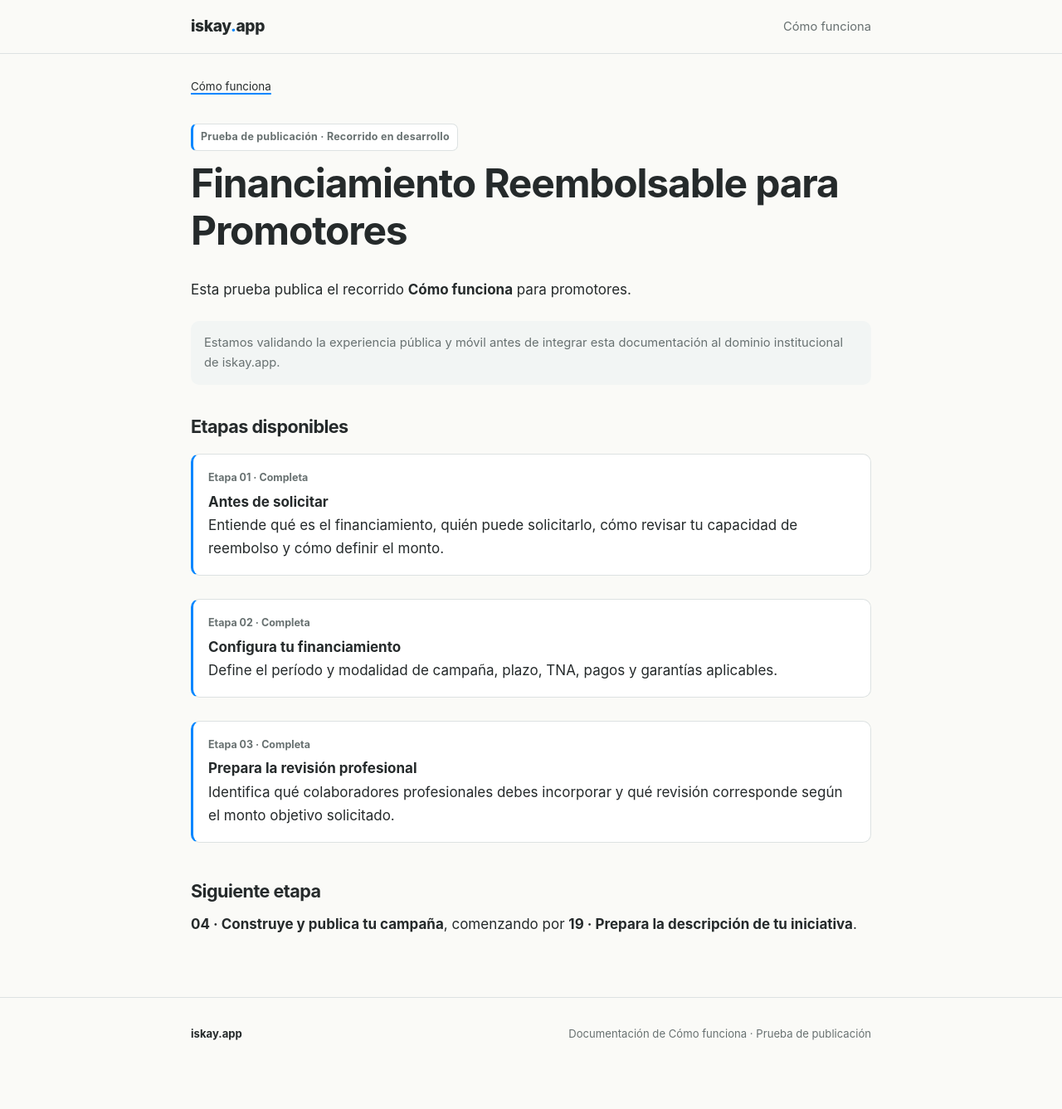
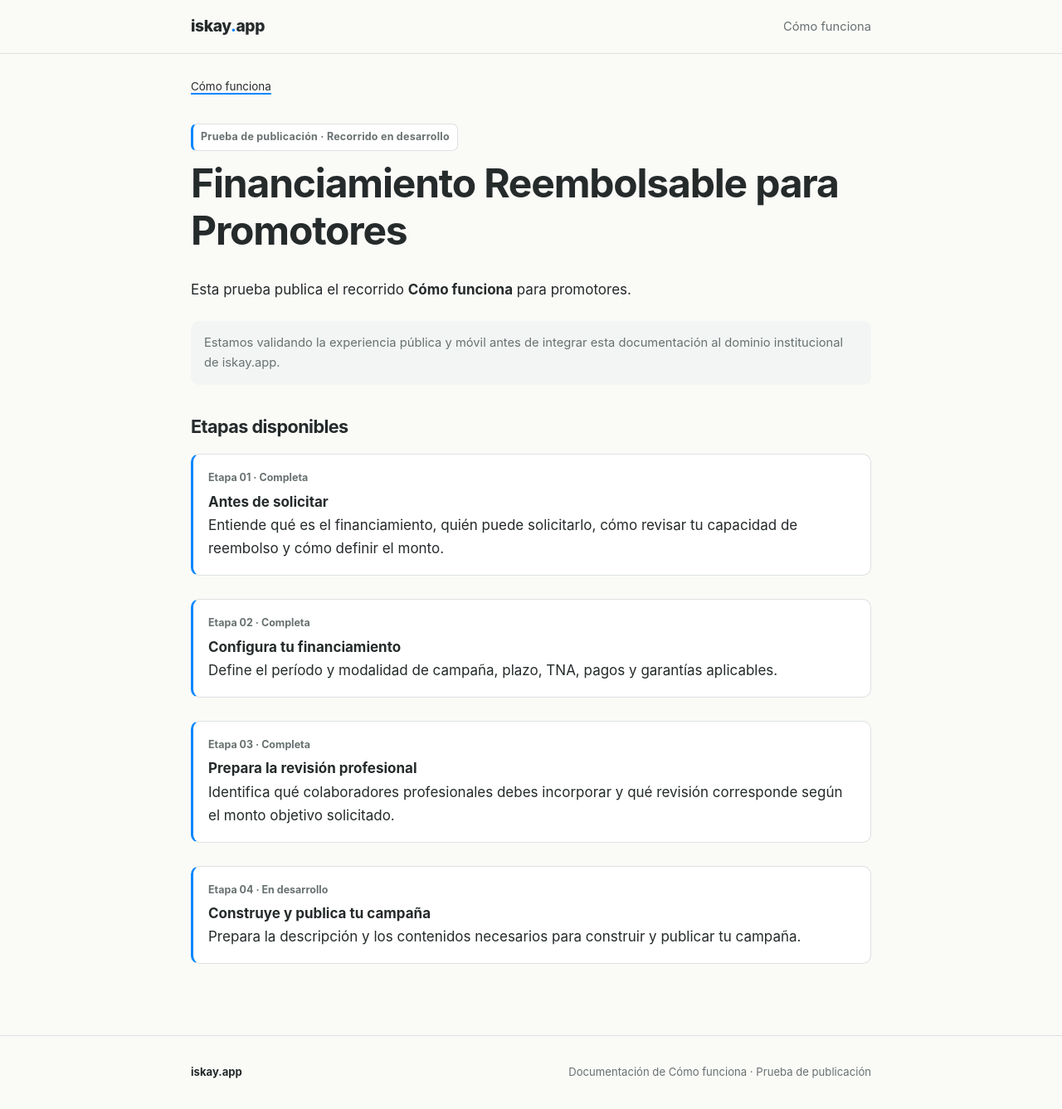
Before and after one commit to iskayApp/como-funciona, a Jekyll site: the page built from index.md, in a window 1280 px wide and 1337 px high. Shown: the whole window at 83% size. Built offline with Jekyll 4.4.1, drawn with Linux system fonts in a browser that asks for light colours.

Commit message:
docs: mostrar etapa 04 en portada

```diff
--- a/index.md
+++ b/index.md
@@ -38,8 +38,11 @@ Estamos validando la experiencia pública y móvil antes de integrar esta docume
       Identifica qué colaboradores profesionales debes incorporar y qué revisión corresponde según el monto objetivo solicitado.
     </a>
   </li>
+  <li>
+    <a href="{{ '/financiamiento-reembolsable/promotores/construye-y-publica-tu-campana/' | relative_url }}">
+      <span class="topic-number">Etapa 04 · En desarrollo</span>
+      <strong>Construye y publica tu campaña</strong><br>
+      Prepara la descripción y los contenidos necesarios para construir y publicar tu campaña.
+    </a>
+  </li>
 </ul>
-
-## Siguiente etapa
-
-**04 · Construye y publica tu campaña**, comenzando por **19 · Prepara la descripción de tu iniciativa**.
```
